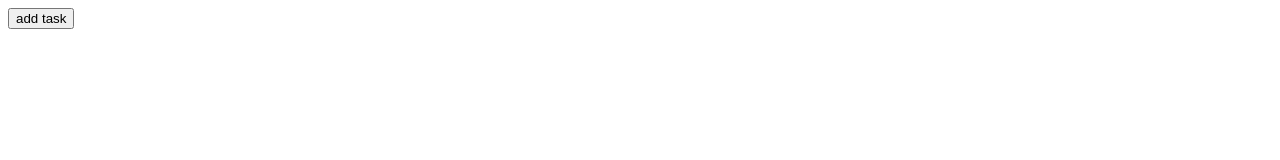
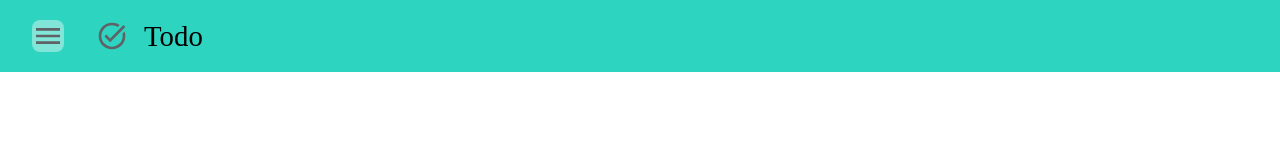
Before and after one commit to TahraouiMustapha/Todo-List, a website built with webpack: page src/index.html in a window 1280 px wide. Built offline with nearby package versions, Linux system fonts and the light colour scheme.

Commit message:
Add css, images loaders, style the header

```diff
--- a/package.json
+++ b/package.json
@@ -10,9 +10,13 @@
   "author": "",
   "license": "ISC",
   "devDependencies": {
+    "css-loader": "^7.1.1",
+    "csv-loader": "^3.0.5",
     "html-webpack-plugin": "^5.6.0",
+    "style-loader": "^4.0.0",
     "webpack": "^5.91.0",
-    "webpack-cli": "^5.1.4"
+    "webpack-cli": "^5.1.4",
+    "xml-loader": "^1.2.1"
   },
   "dependencies": {
     "date-fns": "^3.6.0"
--- a/src/index.html
+++ b/src/index.html
@@ -7,7 +7,15 @@
 </head>
 <body>
 
-    <button id="btn"> add task </button>
+    <header>
+        <div class="menu-btn"></div>
+        <div class="logo">
+            <div class="logo-svg">
+            </div>
+            <p>Todo</p>
+        </div>
+    </header>
+
 
 </body>
 </html>
--- a/src/index.js
+++ b/src/index.js
@@ -1,8 +1,7 @@
 import { compareAsc, format } from "date-fns";
+import './style.css';
 import { tasks } from './task.js';
 
 let todo = tasks.createTodos('tit', 'sdfuh',
                 format(new Date(2024, 4, 23), "yyyy-MM-dd"),
                 'important');
-
-                console.log(todo);
--- /dev/null
+++ b/src/style.css
@@ -0,0 +1,44 @@
+* {
+    margin:0;
+    padding:0;
+}
+
+body {
+    display: flex;
+    flex-direction: column;
+    height:100vh;
+}
+
+header {
+    height:56px;
+    display: flex;
+    align-items: center;
+    justify-content: flex-start;
+    gap: 32px;
+    padding: 8px;
+    padding-left: 32px;
+    background-color: #2dd4bf;
+}
+
+.logo {
+    display: flex;
+    align-items: center;
+    gap:16px;
+    font-size: 1.8em;
+}
+
+.logo-svg {
+    background-image: url('./img/logo-svg.svg');
+    width :32px;
+    height: 32px;
+    background-repeat: no-repeat;
+    background-position: center;
+}
+
+.menu-btn {
+    width:32px;
+    height:32px;
+    background-image: url('./img/menu-btn.svg');
+    background-color: rgba(255, 255, 255, 0.4);
+    border-radius: 8px;
+}
--- a/webpack.config.js
+++ b/webpack.config.js
@@ -13,4 +13,16 @@ module.exports = {
         filename: 'main.js',
         path: path.resolve(__dirname, 'dist'),
     },
+    module: {
+        rules: [
+            {
+                test: /\.css$/i,
+                use: ['style-loader', 'css-loader'],
+            },
+            {
+                test: /\.(png|svg|jpg|jpeg|gif)$/i,
+                type: 'asset/resource',
+            },
+        ],
+    },
 };
```
Also changed, not shown: src/img/logo-svg.svg (added), src/img/menu-btn.svg (added), 1 other file.
